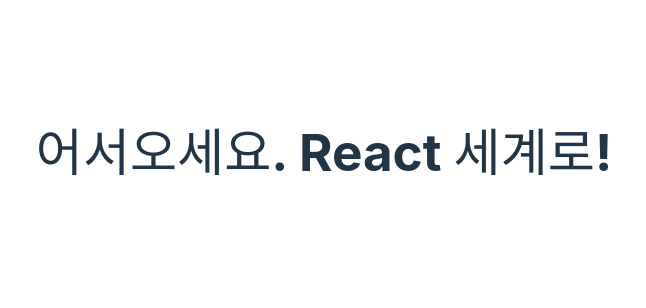
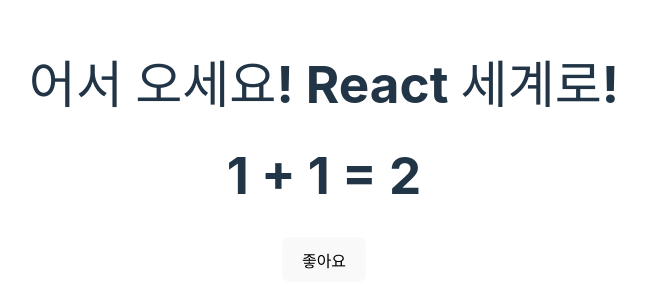
Before and after one commit to devmeeple/react-in-action, a React (Vite) app: page / in a window 1280 px wide. Shown: the part 248-556 px from the top of the page, without its empty margins (316-962 px from the left). Built offline with nearby package versions, Linux system fonts and the light colour scheme.

Commit message:
Add React JSX 문법

```diff
--- a/src/App.tsx
+++ b/src/App.tsx
@@ -1,11 +1,17 @@
 import './App.css';
+
+const title = 'React';
 
 function App() {
 
   return (
     <>
       <header>
-        <h1>어서오세요. React 세계로!</h1>
+        <h1>어서 오세요! {title} 세계로!</h1>
+        <h1>1 + 1 = {1 + 1}</h1>
+        <button type="button" className="primary">
+          좋아요
+        </button>
       </header>
     </>
   );
```
Also changed, not shown: 1 other file (tests, documents, lock files or other folders).
